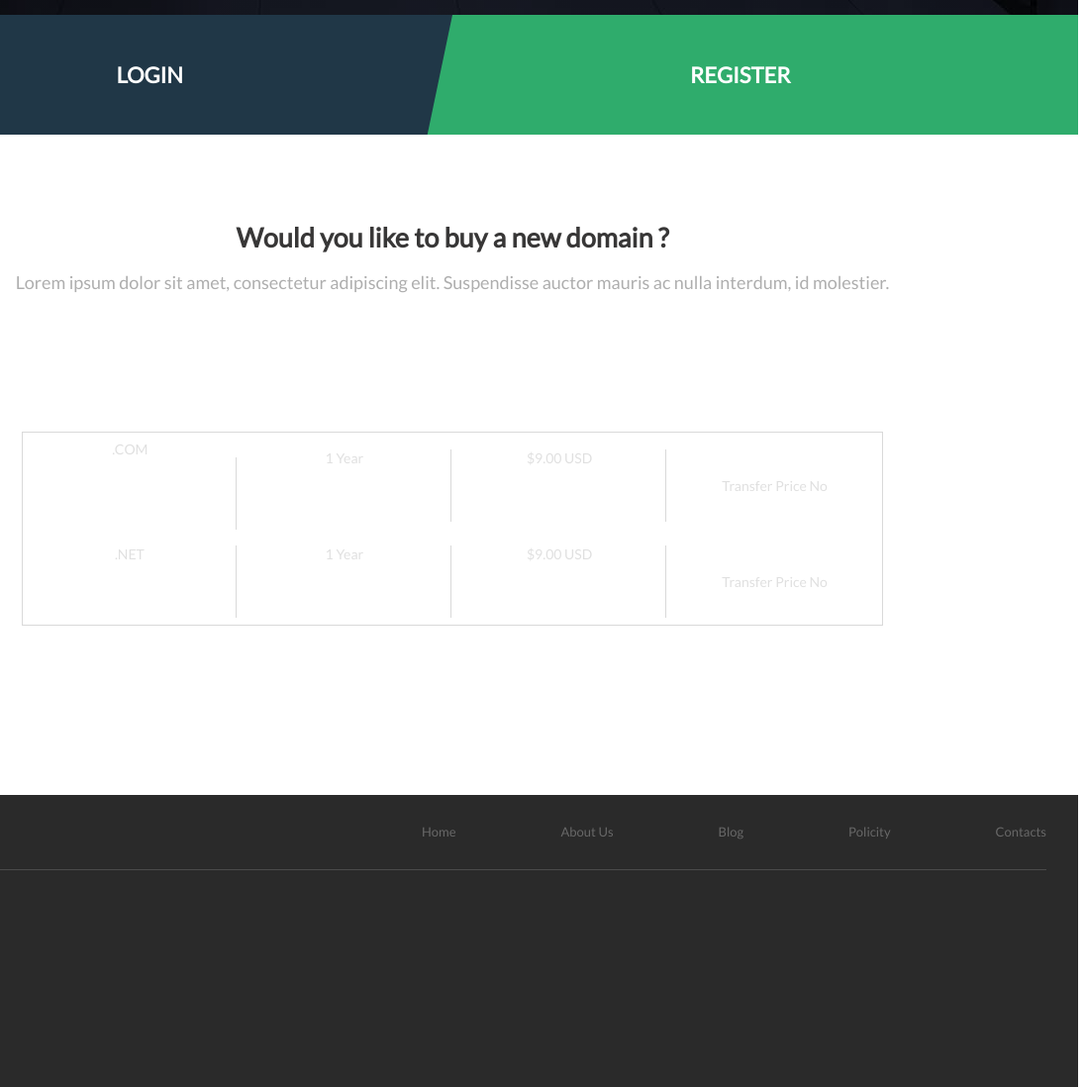
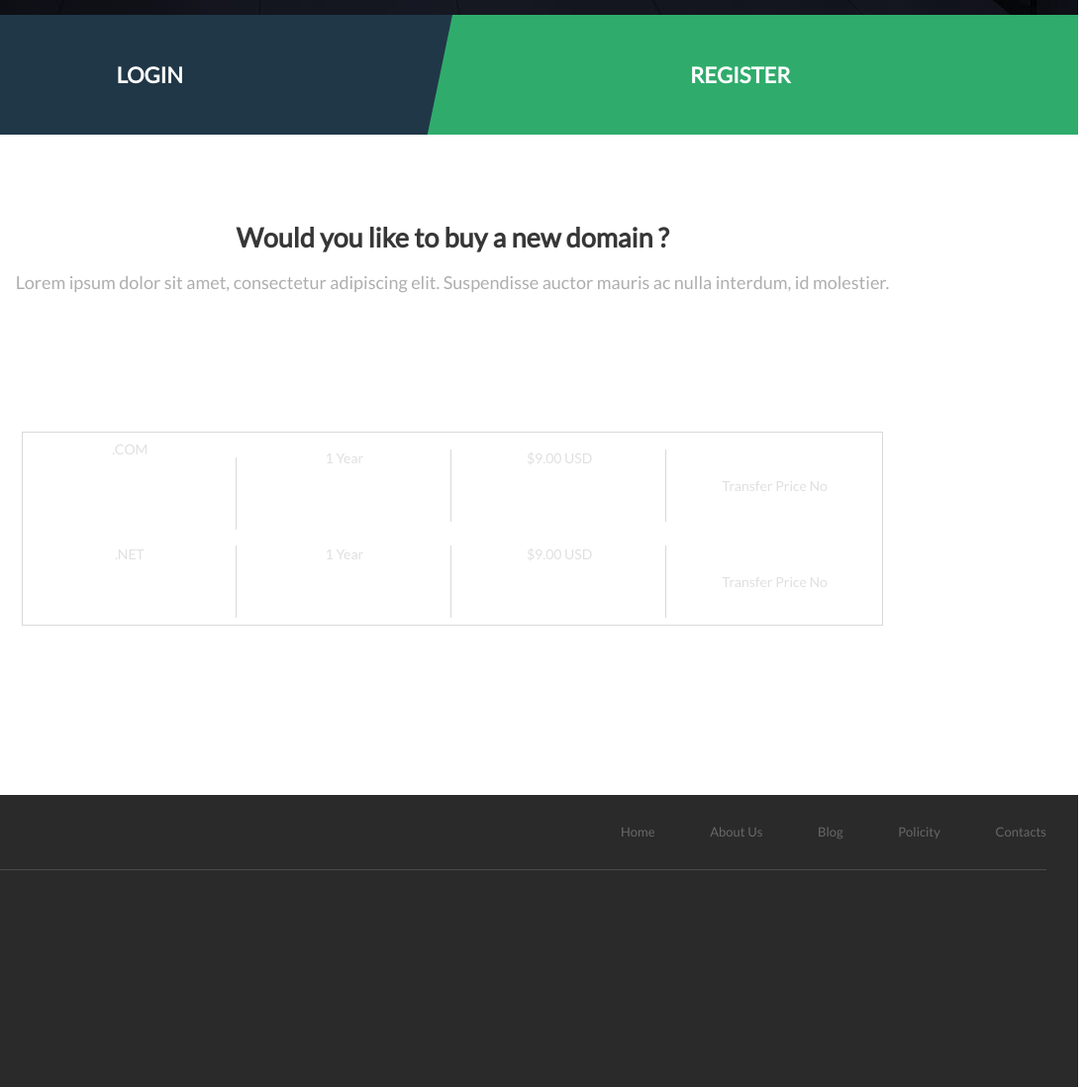
Before and after one commit to Aliaksandrlosich/markup-2018q3, a plain HTML site: page index.html in a window 1280 px wide. Shown: the part 936-2034 px from the top of the page at 99% size, 183-1280 px from the left. Drawn offline with Linux system fonts and the light colour scheme.

Commit message:
fix:footer_menu

```diff
--- a/style.css
+++ b/style.css
@@ -26,7 +26,7 @@ header {
 a {
     text-decoration: none;
 }
-ul {margin: 0;
+header ul {margin: 0;
     padding: 0;
     display: flex;
     justify-content: space-between;
@@ -200,4 +200,12 @@ footer {
 .footer__link:hover {
     color:white;
 }
+footer ul {
+    margin: 0;
+    padding: 0;
+    display: flex;
+    justify-content: space-between;
+    width: 430px;
+    list-style: none;
+}
 /*footer*/
```
